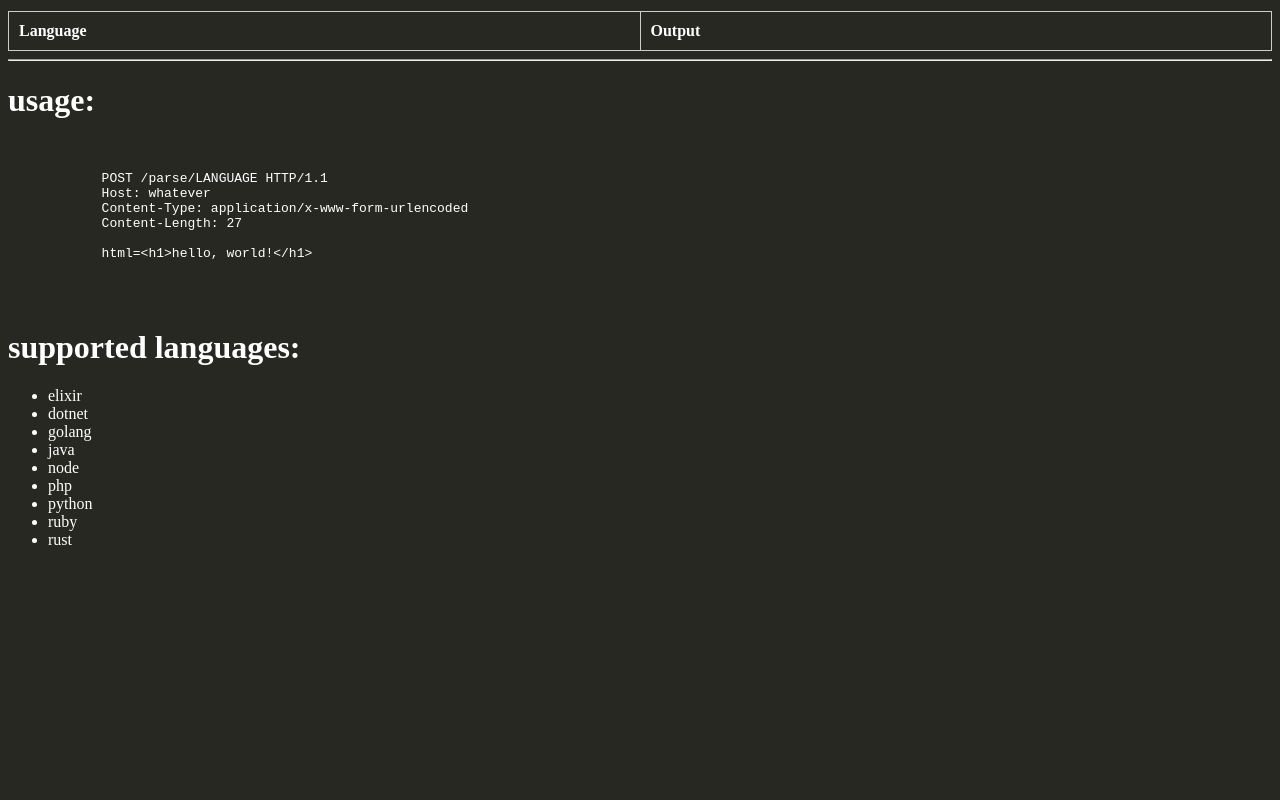
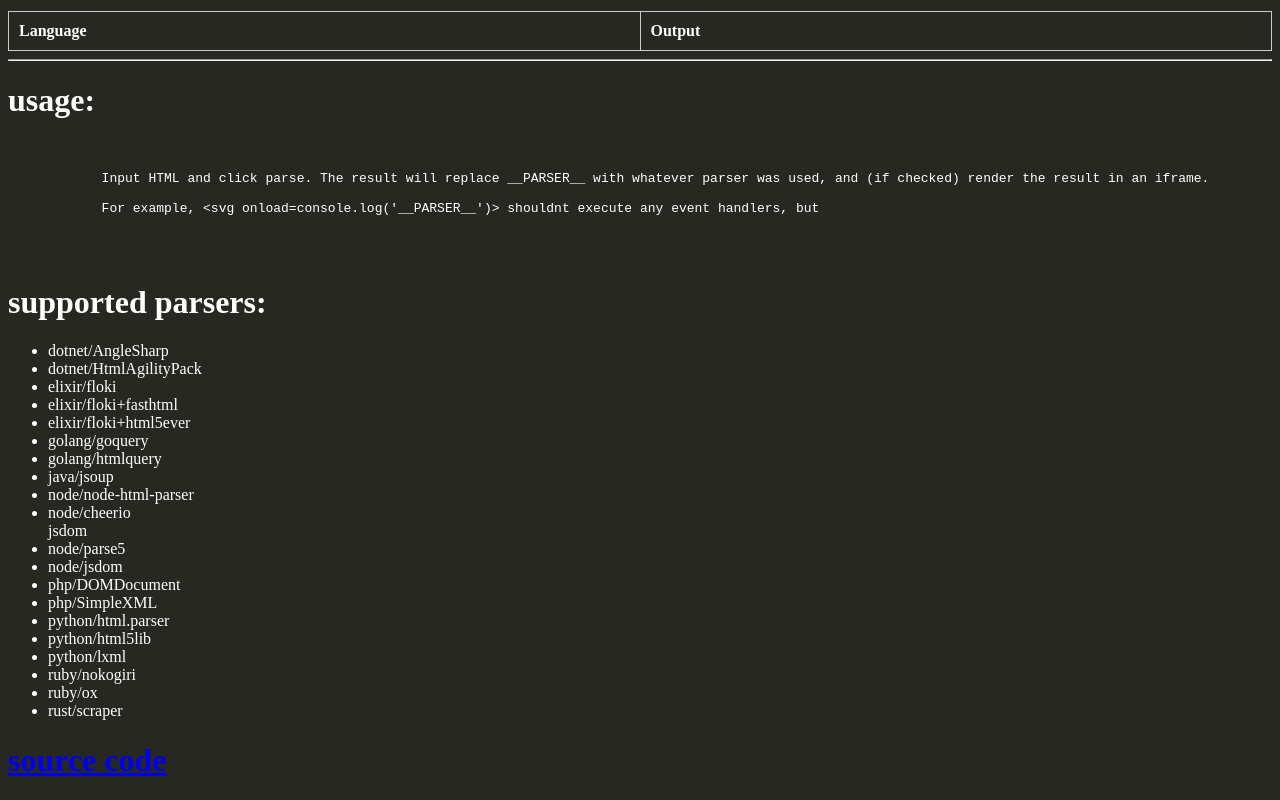
Before and after one commit to avlidienbrunn/multihtmlparse, a plain HTML site: page frontend/files/index.html in a window 1280 px wide. Shown: the part 600-1400 px from the top of the page. Before the commit the page ends 1165 px from the top, so only its background shows below. Drawn offline with nearby package versions, Linux system fonts and the light colour scheme.

Commit message:
list of parsers in index.html

```diff
--- a/frontend/files/index.html
+++ b/frontend/files/index.html
@@ -94,7 +94,7 @@
    <body>
         <h2>input:</h2>
         <textarea oninput="input_dompurify.value=DOMPurify.sanitize(this.value)" placeholder="<h1>hello, world from __PARSER__ !</h1>" id="input"><h1>hello, world from __PARSER__ !</h1></textarea>
-        <button onclick="parse(input)">parse</button><br><label for="shouldrender">Render result?</label><input id="shouldrender" type="checkbox" value="Render HTML?"/>
+        <button onclick="parse(input)">parse</button><br><label for="shouldrender">Render result?</label><input id="shouldrender" checked type="checkbox" value="Render HTML?"/>
         <h2>DOMPurified:</h2>
         <textarea placeholder="DOMPurified" diabled id="input_dompurify"></textarea>
         <button onclick="parse(input_dompurify)">parse DOMPurified</button><br>
@@ -116,25 +116,34 @@
         <hr />
         <h1>usage:</h1><br/>
         <pre>
-            POST /parse/LANGUAGE HTTP/1.1
-            Host: whatever
-            Content-Type: application/x-www-form-urlencoded
-            Content-Length: 27
+            Input HTML and click parse. The result will replace <code>__PARSER__</code> with whatever parser was used, and (if checked) render the result in an iframe.
 
-            html=&lt;h1>hello, world!&lt;/h1>
+            For example, <code>&lt;svg onload=console.log('__PARSER__')></code> shouldnt execute any event handlers, but
         </pre>
         <br/>
-        <h1>supported languages:</h1>
+        <h1>supported parsers:</h1>
         <ul>
-            <li>elixir</li>
-            <li>dotnet</li>
-            <li>golang</li>
-            <li>java</li>
-            <li>node</li>
-            <li>php</li>
-            <li>python</li>
-            <li>ruby</li>
-            <li>rust</li>
+            <li>dotnet/AngleSharp</li>
+            <li>dotnet/HtmlAgilityPack</li>
+            <li>elixir/floki</li>
+            <li>elixir/floki+fasthtml</li>
+            <li>elixir/floki+html5ever</li>
+            <li>golang/goquery</li>
+            <li>golang/htmlquery</li>
+            <li>java/jsoup</li>
+            <li>node/node-html-parser</li>
+            <li>node/cheerio</li>jsdom
+            <li>node/parse5</li>
+            <li>node/jsdom</li>
+            <li>php/DOMDocument</li>
+            <li>php/SimpleXML</li>
+            <li>python/html.parser</li>
+            <li>python/html5lib</li>
+            <li>python/lxml</li>
+            <li>ruby/nokogiri</li>
+            <li>ruby/ox</li>
+            <li>rust/scraper</li>
         </ul>
+        <h1><a href="https://github.com/avlidienbrunn/multihtmlparse">source code</a></h1>
     </body>
 </html>
```
